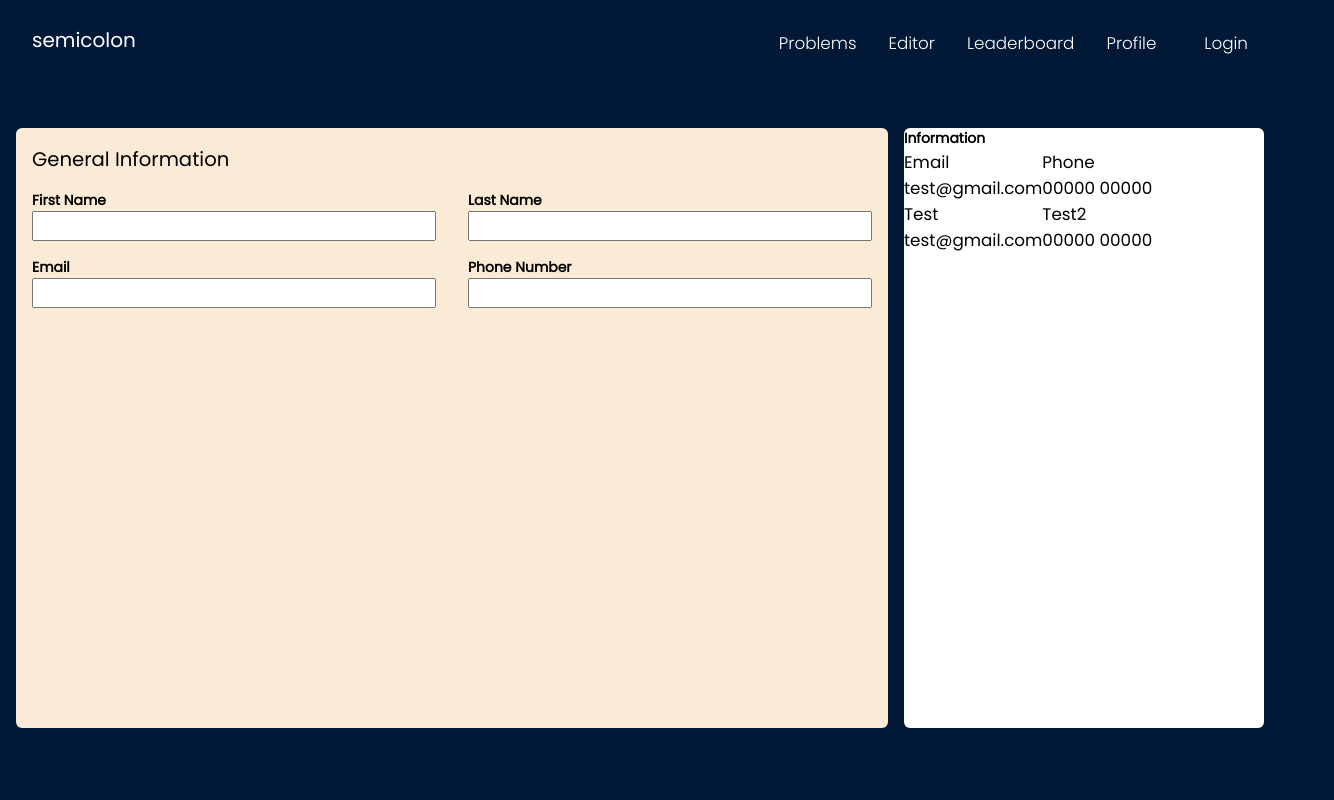
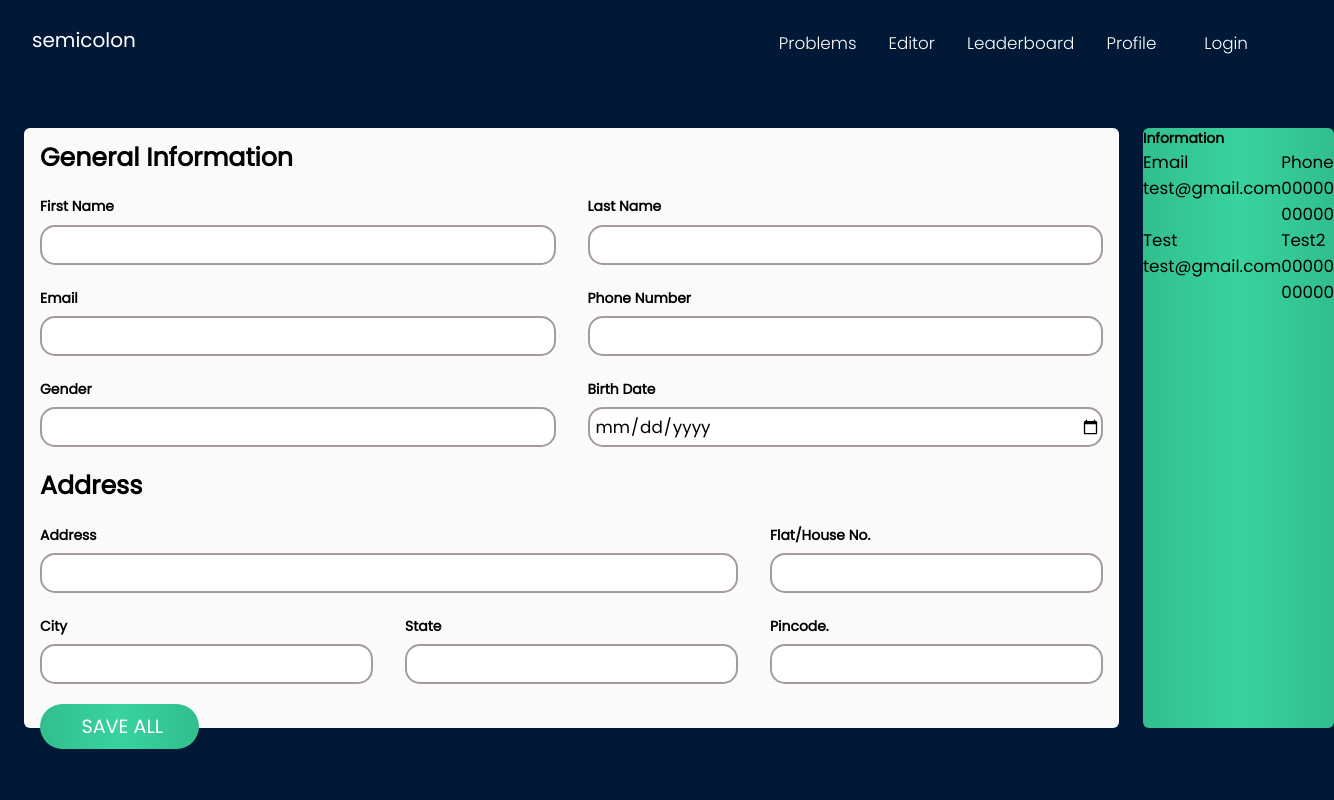
Before and after one commit to Danish1004/online-judge-frontend, a React (Create React App) app: page /profile in a window 1280 px wide. Shown: the top 800 px of the page, 1334 px wide, since content can reach past the window. Built offline with nearby package versions, Linux system fonts and the light colour scheme.

Commit message:
profile page changes

```diff
--- a/src/pages/profile/Profile.css
+++ b/src/pages/profile/Profile.css
@@ -4,7 +4,7 @@
 .main-box {
   margin: 2rem 0 0 0;
   align-items: center;
-  padding: 1rem 1rem 1rem 1rem;
+  padding: 1rem 1.5rem 1rem 1.5rem;
   height: 75vh;
 }
 .profile-header {
@@ -15,17 +15,24 @@
   display: flex;
   flex-direction: row;
   width: 100%;
-  gap: 1rem;
+  gap: 1.5rem;
   height: 75vh;
   /* justify-content: center; */
 }
 
 .info-card {
   flex: 0.7;
-  background-color: antiquewhite;
+  background-color: #fafafb;
   border-radius: 6px;
   color: black;
-  padding: 1rem 1rem 1rem 1rem;
+  padding: 0.7rem 1rem 0.7rem 1rem;
+}
+input {
+  padding: 1px 0 1px 5px;
+  margin: 4px 0 4px 0;
+  height: 2.5rem;
+  border: 2px solid rgba(79, 56, 56, 0.5);
+  border-radius: 15px;
 }
 .heading-1 {
   display: flex;
@@ -40,7 +47,9 @@
 }
 .details-card {
   flex: 0.3;
-  background-color: rgb(255, 255, 255);
+  /* background-color: #35c695; */
+  background-image: linear-gradient(to right, #32be8f, #38d39f, #32be8f);
+  background-size: 100%;
   color: black;
   border-radius: 6px;
 }
@@ -53,3 +62,35 @@
   display: flex;
   flex-direction: column;
 }
+
+.sub-info {
+  margin: 0.2rem 0 0.2rem 0;
+}
+.sub-head2 {
+  display: flex;
+  flex-direction: column;
+  flex-basis: 90%;
+}
+.sub-head4 {
+  display: flex;
+  flex-direction: column;
+  flex-basis: 33%;
+}
+
+.btn-2 {
+  display: block;
+  width: 15%;
+  height: 45px;
+  border-radius: 25px;
+  outline: none;
+  border: none;
+  background-image: linear-gradient(to right, #32be8f, #38d39f, #32be8f);
+  background-size: 100%;
+  font-size: 1.2rem;
+  color: #fff;
+  font-family: "Poppins", sans-serif;
+  text-transform: uppercase;
+  margin: 1rem 0;
+  cursor: pointer;
+  transition: 0.5s;
+}
--- a/src/pages/profile/Profile.jsx
+++ b/src/pages/profile/Profile.jsx
@@ -1,7 +1,6 @@
 import React from "react";
 import "./Profile.css";
 import Header from "../../components/header/Header";
-import "./Profile.css";
 import Footer from "../../components/footer/Footer";
 // import user from "../../images/user1.png";
 // import edit from "../../images/edit.png";
@@ -13,8 +12,8 @@ const Profile = () => {
       </div>
       <div className="main-box">
         <div className="profile-content">
-          <div className="info-card">
-            <h3>General Information</h3>
+          <form className="info-card">
+            <h2>General Information</h2>
             <div className="heading-1">
               <div className="sub-head">
                 <h5 className="sub-info">First Name</h5>
@@ -27,15 +26,60 @@ const Profile = () => {
             </div>
             <div className="heading-1">
               <div className="sub-head">
-                <h5>Email</h5>
+                <h5 className="sub-info">Email</h5>
                 <input type="email"></input>
               </div>
               <div className="sub-head">
-                <h5>Phone Number</h5>
+                <h5 className="sub-info">Phone Number</h5>
                 <input type="tel"></input>
               </div>
             </div>
-          </div>
+            <div className="heading-1">
+              <div className="sub-head">
+                <h5 className="sub-info">Gender</h5>
+                <input type="text"></input>
+              </div>
+              <div className="sub-head">
+                <h5 className="sub-info">Birth Date</h5>
+                <input type="date"></input>
+              </div>
+            </div>
+            <div className="address-col">
+              <h2>Address</h2>
+              <div className="heading-1">
+                <div className="sub-head2">
+                  <h5 className="sub-info">Address</h5>
+                  <input type="text"></input>
+                </div>
+                <div className="sub-head3">
+                  <h5 className="sub-info">Flat/House No.</h5>
+                  <input type="text"></input>
+                </div>
+              </div>
+              <div className="heading-1">
+                <div className="sub-head4">
+                  <h5 className="sub-info">City</h5>
+                  <input type="text"></input>
+                </div>
+                <div className="sub-head4">
+                  <h5 className="sub-info">State</h5>
+                  <input type="text"></input>
+                </div>
+                <div className="sub-head4">
+                  <h5 className="sub-info">Pincode.</h5>
+                  <input type="postal"></input>
+                </div>
+              </div>
+            </div>
+            <div className="">
+              <input
+                type="submit"
+                // onClick={handleSubmit}
+                className="btn-2"
+                value="Save All"
+              ></input>
+            </div>
+          </form>
           {/* new div */}
           <div className="details-card">
             <h5 className="heading-main">Information</h5>
```
